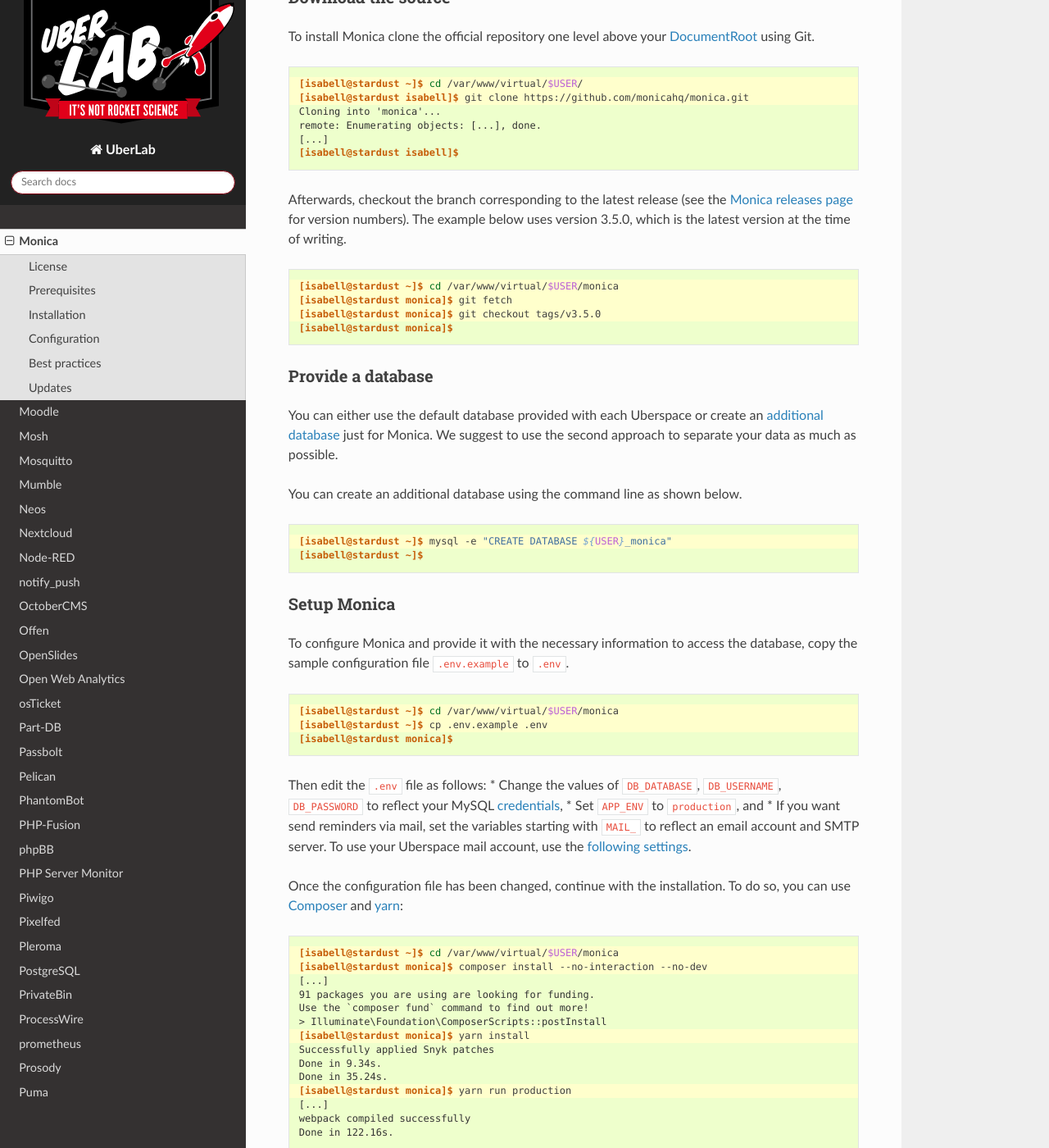
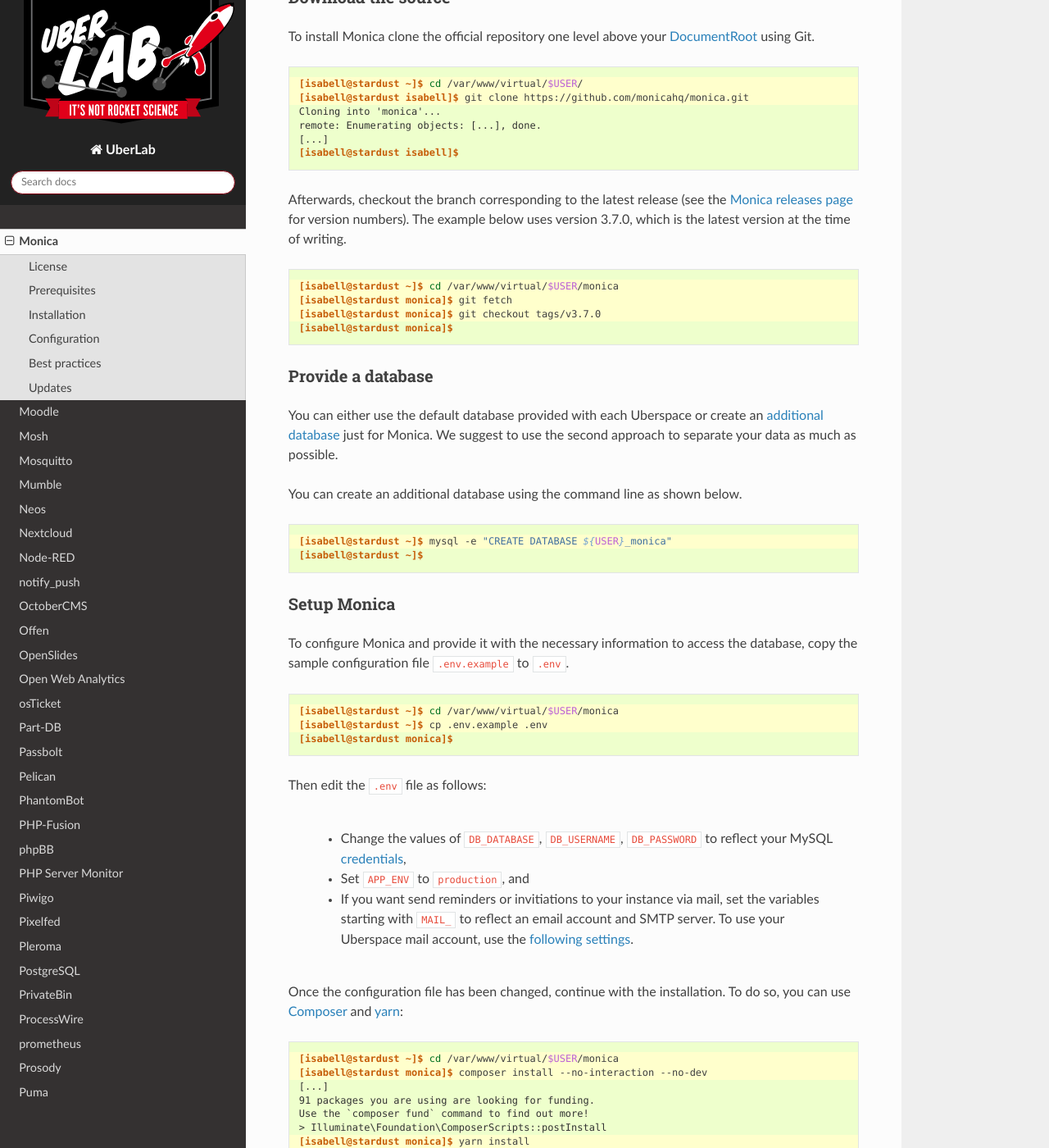
Before and after one commit to Uberspace/lab, a Sphinx documentation site: the page built from source/guide_monica.rst, in a window 1280 px wide and 1400 px high, scrolled down 1774 px. Shown: the whole window at 82% size. Built offline with Sphinx 7.4.7 and the Read the Docs theme 2.0.0, drawn with Linux system fonts in a browser that asks for light colours; some of the changed text lies outside the part shown.

Commit message:
[monica] checking for PHP 8.1 compatibility
fixing #1393

```diff
--- a/source/guide_monica.rst
+++ b/source/guide_monica.rst
@@ -68,14 +68,14 @@
  [isabell@stardust isabell]$
 
 Afterwards, checkout the branch corresponding to the latest release (see the `Monica releases page`_ for version numbers).
-The example below uses version 3.5.0, which is the latest version at the time of writing.
+The example below uses version 3.7.0, which is the latest version at the time of writing.
 
 .. code-block:: console
  :emphasize-lines: 1,2,3
 
  [isabell@stardust ~]$ cd /var/www/virtual/$USER/monica
  [isabell@stardust monica]$ git fetch
- [isabell@stardust monica]$ git checkout tags/v3.5.0
+ [isabell@stardust monica]$ git checkout tags/v3.7.0
  [isabell@stardust monica]$
 
 Provide a database
@@ -105,9 +105,10 @@
  [isabell@stardust monica]$
 
 Then edit the ``.env`` file as follows:
-* Change the values of ``DB_DATABASE``, ``DB_USERNAME``, ``DB_PASSWORD`` to reflect your MySQL :manual_anchor:`credentials <database-mysql.html#login-credentials>`,
-* Set ``APP_ENV`` to ``production``, and
-* If you want send reminders via mail, set the variables starting with ``MAIL_`` to reflect an email account and SMTP server. To use your Uberspace mail account, use the :manual_anchor:`following settings <mail-access.html#smtp>`.
+
+    * Change the values of ``DB_DATABASE``, ``DB_USERNAME``, ``DB_PASSWORD`` to reflect your MySQL :manual_anchor:`credentials <database-mysql.html#login-credentials>`,
+    * Set ``APP_ENV`` to ``production``, and
+    * If you want send reminders or invitiations to your instance via mail, set the variables starting with ``MAIL_`` to reflect an email account and SMTP server. To use your Uberspace mail account, use the :manual_anchor:`following settings <mail-access.html#smtp>`.
 
 Once the configuration file has been changed, continue with the installation.
 To do so, you can use Composer_ and yarn_:
@@ -186,7 +187,7 @@
 After the installation, there is no default account.
 Instead, Monica offers to create an initial account upon the first visit.
 
-Once the account has been created, it can be used to invite others to the Monica instance.
+Once the account has been created, it can be used to invite others to the Monica instance. Remember to configure the ``MAIL_`` settings in order for this to work!
 
 Best practices
 ==============
@@ -243,6 +244,6 @@
 
 ----
 
-Tested with Monica 3.5.0, Uberspace 7.12.0
+Tested with Monica 3.7.0, Uberspace 7.13.0, PHP 8.1
 
 .. author_list::
```
Also changed, not shown: other parts of source/guide_monica.rst (+2 -2 lines).
